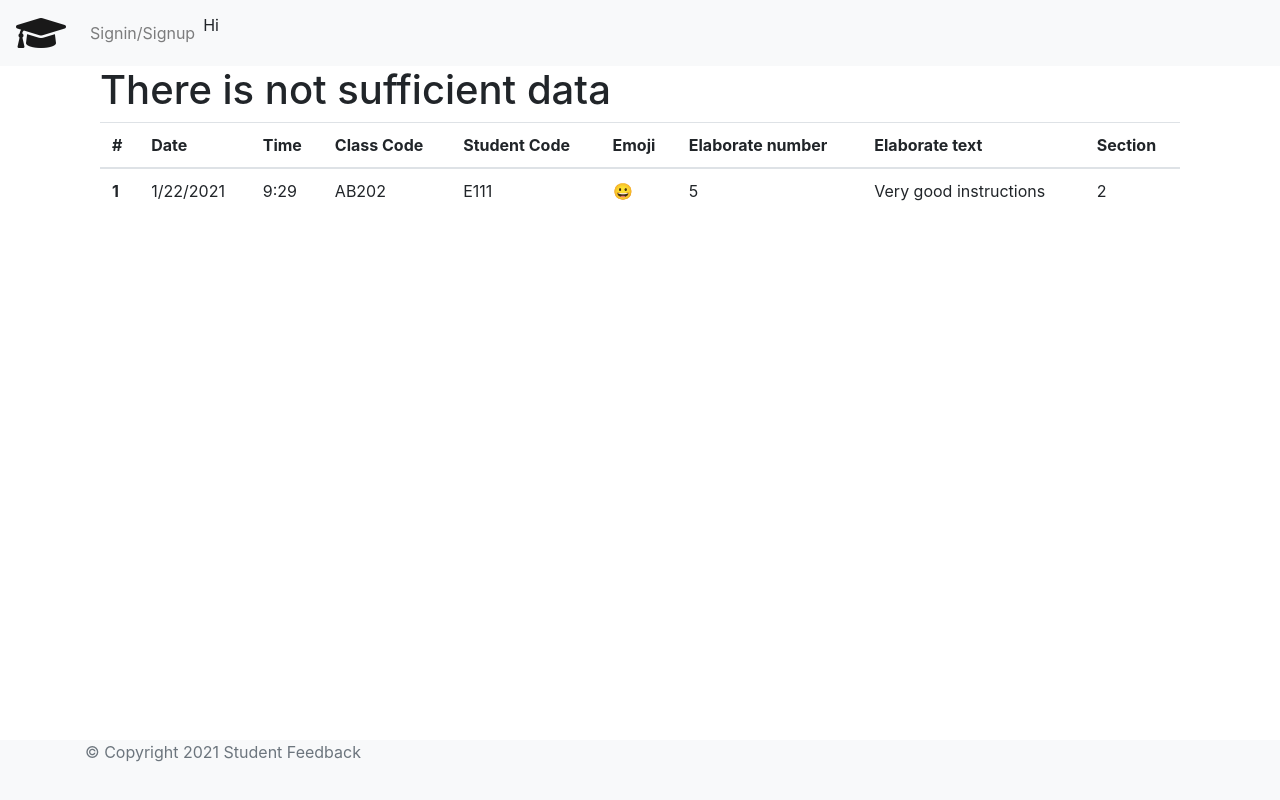
After one commit to Asilkin1/student-feedback, a Flask app: page /notenoughdata in a window 1280 px wide. The commit adds this page. Run offline with Flask 2, Linux system fonts and the light colour scheme; some libraries are stand-ins or nearby versions.

Commit message:
Added data table HTML page with not sufficient data message

```diff
--- a/app.py
+++ b/app.py
@@ -7,15 +7,15 @@ from flask_user import roles_required, current_user, UserManager,UserMixin
 import time
 
 app = Flask(__name__)
-login_manager = LoginManager(app)
-login_manager.login_view = 'login'
+# login_manager = LoginManager(app)
+# login_manager.login_view = 'login'
 
-@login_manager.user_loader
+# @login_manager.user_loader
 @app.route('/', methods=["POST", "GET"])
 def index():
     return render_template('index.html', title='submit')
 
-@login_manager.unauthorized_handler
+# @login_manager.unauthorized_handler
 @app.route('/signup',methods=['GET'])
 def unauthorized():
       if 'student' in request.url_rule.rule:
@@ -24,10 +24,14 @@ def unauthorized():
           return render_template('professor_sign_up.html')
 
 @app.route('/analytics', methods=["POST","GET"])
-@login_required
-@roles_required('Professor')
+# @login_required
+# @roles_required('Professor')
 def analytics():
     return render_template('analytics.html',title='stats')
+
+@app.route('/notenoughdata',methods=["POST","GET"])
+def notenoughdata():
+    return render_template('notEnoughData.html',title='not enough data')
 
 @app.route('/signup', methods=["POST","GET"])
 def signup():
@@ -43,7 +47,7 @@ def registration():
         return redirect(url_for('index'))
 
 @app.route('/student', methods=["POST", "GET"])
-@login_required
+# @login_required
 def student():
     if request.method == 'GET':
         #Delete existing data in database (can change this later)
@@ -80,7 +84,7 @@ def student():
     return render_template('student.html', title='student')
 
 @app.route('/professor', methods=["POST", "GET"])
-@login_required
+# @login_required
 def instructor():
     return render_template('professor.html', title='instructor')
 
--- a/templates/base.html
+++ b/templates/base.html
@@ -18,12 +18,13 @@
                 <a class="nav-link" href="{{ url_for('signup')}}">Signin/Signup</a>
             </li>
 
-            <li class="nav-item">Hi, {{ current_user.username}}</li>
+            <li class="nav-item">Hi</li>
         </ul>
 
         </div>
 
     </nav>
+
     <!-- Render other templates inside this block -->
     <main role="main" class="container" id="content">
         {% block content %}{% endblock %}
--- /dev/null
+++ b/templates/notEnoughData.html
@@ -0,0 +1,46 @@
+{% extends "base.html" %}
+{% block title %}Not enough dta{% endblock %}
+
+{% block content %}
+
+<!-- Not enough data -->
+<div class="container-fluid">
+    <h1>There is not sufficient data</h1>
+</div>
+
+<div class="container">
+    <table class="table">
+        <!-- Top level row with headers -->
+        <thead>
+          <tr>
+            <th scope="col">#</th>
+            <th scope="col">Date</th>
+            <th scope="col">Time</th>
+            <th scope="col">Class Code</th>
+            <th scope="col">Student Code</th>
+            <th scope="col">Emoji</th>
+            <th scope="col">Elaborate number</th>
+            <th scope="col">Elaborate text</th>
+            <th scope="col">Section</th>
+          </tr>
+        </thead>
+        <tbody>
+            <!-- Add flask for loop somewhere here -->
+          <tr>
+            <th scope="row">1</th>
+            <td>1/22/2021</td>
+            <td>9:29</td>
+            <td>AB202</td>
+            <td>E111</td>
+            <td>&#128512;</td>
+            <td>5</td>
+            <td>Very good instructions</td>
+            <td>2</td>
+          </tr>
+
+          <!-- End of for loop -->
+        </tbody>
+      </table>
+
+</div>
+{% endblock %}
--- a/templates/professor.html
+++ b/templates/professor.html
@@ -8,7 +8,7 @@
 <div class="container mx-auto border col-md-6">
 
     <!-- Submit class code and a category -->
-    <form class="justify-content-md-center" action="/analytics" method="post">
+    <form class="justify-content-md-center" action="/notenoughdata" method="post">
         <!-- Class code -->
         <div class="form-group ">
             <label for="ccode">Class Code</label>
```
